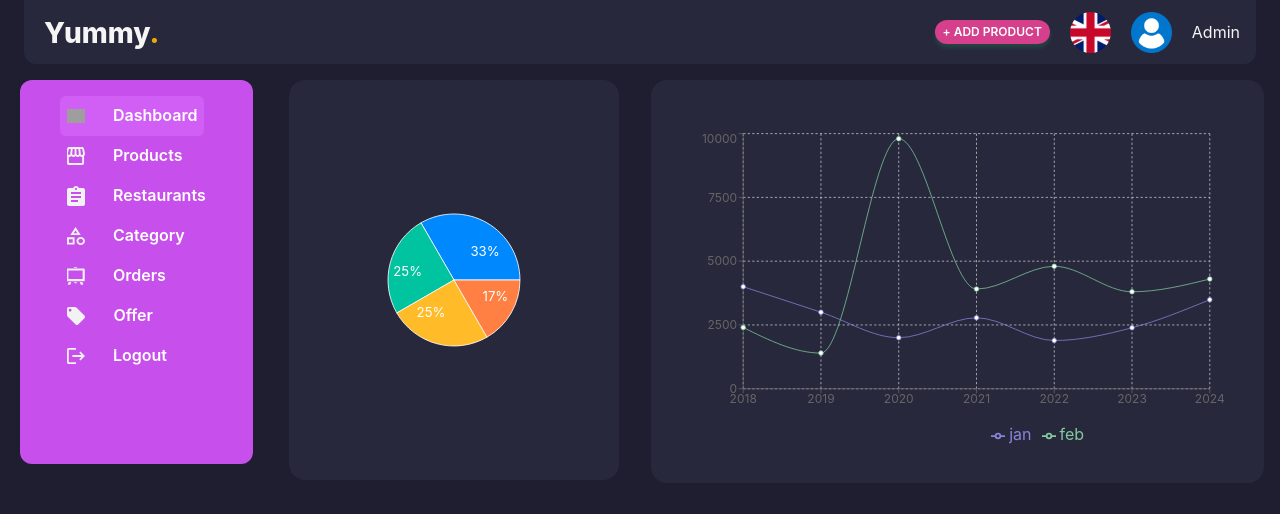
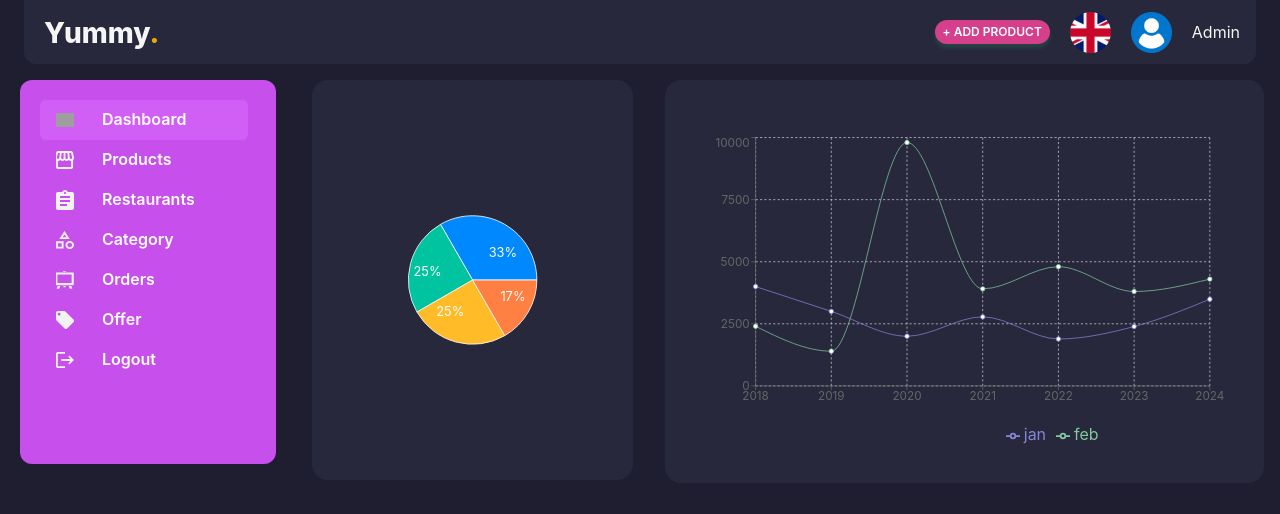
Before and after one commit to YusifAliyev037/YummyApp, a Next.js app: page /admin in a window 1280 px wide. Shown: the top 514 px of the page. Built offline with nearby package versions, Linux system fonts and the light colour scheme; grey boxes are pictures that could not be loaded.

Commit message:
side bar fixed

```diff
--- a/shared/AdminComponents/PushModul.tsx
+++ b/shared/AdminComponents/PushModul.tsx
@@ -1,84 +1,90 @@
-import { Box, Button } from '@chakra-ui/react'
-import Image from 'next/image'
-import { useRouter } from 'next/router'
-import React from 'react'
+import { Box, Button } from '@chakra-ui/react';
+import Image from 'next/image';
+import { useRouter } from 'next/router';
+import React from 'react';
 
 function PushModul() {
-    const {push, asPath} = useRouter();
+    const { push, asPath } = useRouter();
 
-    const isActive = (path:string) =>(asPath === path ? "#d25ff5" : "none")
-
+    const isActive = (path:string) => (asPath === path ? "#d25ff5" : "none");
 
     return (
-    <Box  as='section' className='  mt-20 bg-pink10 w-64 rounded-xl h-96 p-4  m-5'>
-        <Box as="ul"  className=' w-1/2  mx-6  '>
+        <Box as='section' className='mt-20 bg-pink10 w-64 rounded-xl h-96 p-5 m-5 '>
+            <Box as="ul" className='w-1/2 w-64 flex flex-col  '>
                 <Button
-             onClick={()=> push("/admin")}
-             className='flex gap-7  float-start text-pink20 cursor-pointer hover:bg-pink30'
+                    onClick={() => push("/admin")}
+                    className='flex gap-7 w-52 text-pink20 cursor-pointer hover:bg-pink30 hover:w-52 '
                     colorScheme='none'
-             style={{ backgroundColor: isActive("/admin") }}
-             as="li">
+                    style={{justifyContent:"flex-start", backgroundColor: isActive("/admin") }}
+                    as="li"
+
+                >
                     <Image width={18} alt='products' height={18} src="/dashboard.svg"/>
                     Dashboard
                 </Button>
                 <Button
-            onClick={()=> push("/admin/products")}
-            style={{ backgroundColor: isActive("/admin/products") }}
-            className='flex gap-7  text-pink20 cursor-pointer hover:bg-pink30'
+                    onClick={() => push("/admin/products")}
+                    className='flex gap-7 w-52 text-pink20 cursor-pointer hover:bg-pink30 hover:w-52 '
                     colorScheme='none'
-            as="li">
+                    style={{ justifyContent:"flex-start",backgroundColor: isActive("/admin/products") }}
+                    as="li"
+                >
                     <Image width={18} alt='products' height={18} src="/products.svg"/>
                     Products
                 </Button>
                 <Button
-             onClick={()=> push("/admin/restaurants")}
-             style={{ backgroundColor: isActive("/admin/restaurants") }}
-             className=' flex gap-7  text-pink20 cursor-pointer hover:bg-pink30'
+                    onClick={() => push("/admin/restaurants")}
+                    className='flex gap-7 w-52 text-pink20 cursor-pointer hover:bg-pink30 hover:w-52 '
                     colorScheme='none'
-             as="li">
+                    style={{ justifyContent:"flex-start",backgroundColor: isActive("/admin/restaurants") }}
+                    as="li"
+                >
                     <Image width={18} alt='products' height={18} src="/restaurants.svg"/>
                     Restaurants
                 </Button>
                 <Button
-             style={{ backgroundColor: isActive("/admin/category") }}
-             onClick={()=> push("/admin/category")}
-             className='flex gap-7  text-pink20 cursor-pointer hover:bg-pink30'
+                    onClick={() => push("/admin/category")}
+                    className='flex gap-7 w-52 text-pink20 cursor-pointer hover:bg-pink30 hover:w-52'
                     colorScheme='none'
-             as="li">
+                    style={{justifyContent:"flex-start", backgroundColor: isActive("/admin/category") }}
+                    as="li"
+                >
                     <Image width={18} alt='products' height={18} src="/category.svg"/>
                     Category
                 </Button>
                 <Button
-             style={{ backgroundColor: isActive("/admin/orders") }}
-             onClick={()=> push("/admin/orders")}
-             className='flex  gap-7  text-pink20 cursor-pointer hover:bg-pink30'
+                    onClick={() => push("/admin/orders")}
+                    className='flex gap-7 w-52 text-pink20 cursor-pointer hover:bg-pink30 hover:w-52'
                     colorScheme='none'
-             as="li">
+                    style={{justifyContent:"flex-start", backgroundColor: isActive("/admin/orders") }}
+                    as="li"
+                >
                     <Image width={18} alt='products' height={18} src="/orders.svg"/>
                     Orders
                 </Button>
                 <Button
-             style={{ backgroundColor: isActive("/admin/offer") }}
-             onClick={()=> push("/admin/offer")}
-             className='flex gap-7  text-pink20 cursor-pointer hover:bg-pink30'
+                    onClick={() => push("/admin/offer")}
+                    className='flex gap-7 w-52 text-pink20 cursor-pointer hover:bg-pink30 hover:w-52'
                     colorScheme='none'
-             as="li">
+                    style={{justifyContent:"flex-start", backgroundColor: isActive("/admin/offer") }}
+                    as="li"
+                >
                     <Image width={18} alt='products' height={18} src="/offer.svg"/>
                     Offer
                 </Button>
                 <Button
-             style={{ backgroundColor: isActive("/admin/login") }}
-             onClick={()=> push("/admin/login")}
-             className='flex gap-7   text-pink20 cursor-pointer hover:bg-pink30'
+                    onClick={() => push("/admin/login")}
+                    className='flex gap-7 w-52 text-pink20 cursor-pointer hover:bg-pink30 hover:w-52'
                     colorScheme='none'
-             as="li">
+                    style={{justifyContent:"flex-start", backgroundColor: isActive("/admin/login") }}
+                    as="li"
+                >
                     <Image width={18} alt='products' height={18} src="/logout.svg"/>
                     Logout
                 </Button>
             </Box>
-
         </Box>
-  )
+    );
 }
 
-export default PushModul
+export default PushModul;
```
Lines whose indentation alone changed are shown as unchanged.
